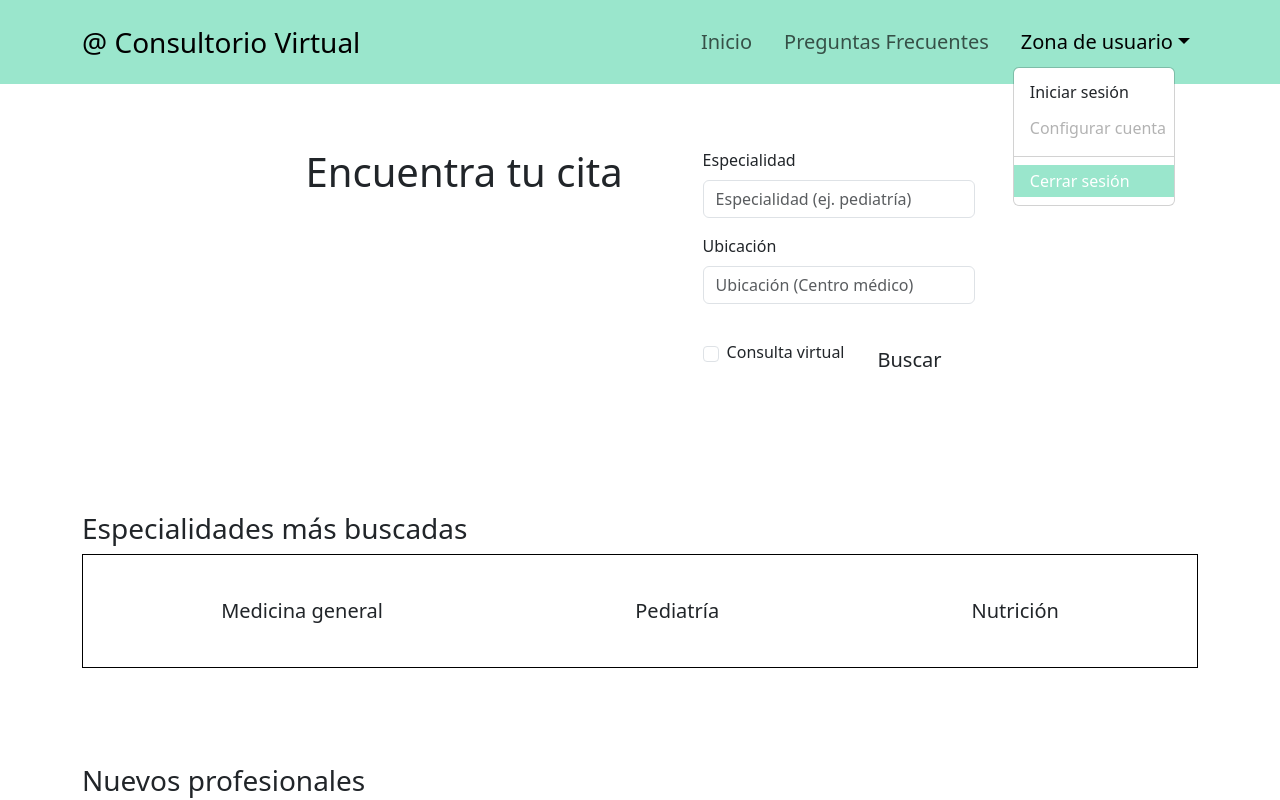
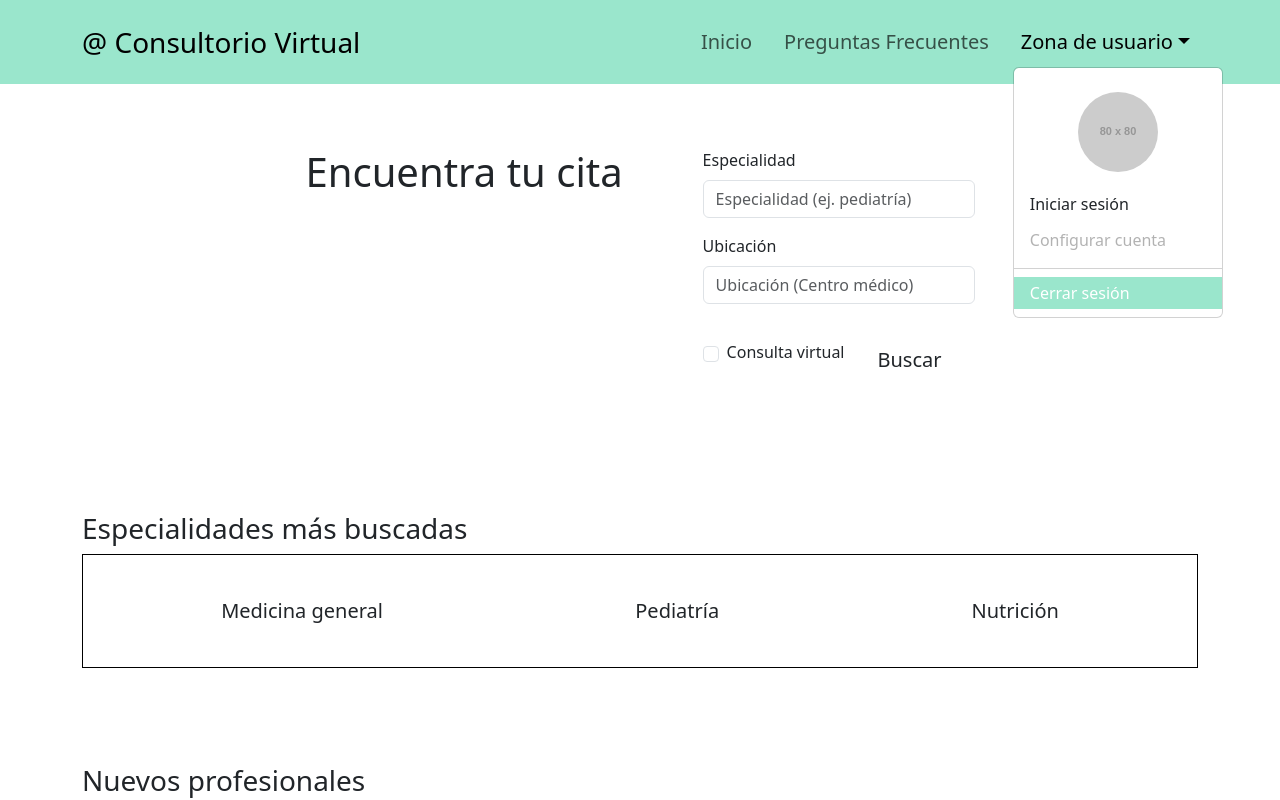
Before and after one commit to FabioECalderon/Frotend_proyectoGrupalMiir, a React (Vite) app in the folder ConsultorioVirtual/: page / in a window 1280 px wide. Both pictures are taken after a click on the button "Zona de usuario". Shown: the top 800 px of the page. Built offline with nearby package versions, Linux system fonts and the light colour scheme; a web font is replaced by a local one.

Commit message:
Refactor display photo and User zone in Navigation

```diff
--- a/ConsultorioVirtual/src/components/MainNav.jsx
+++ b/ConsultorioVirtual/src/components/MainNav.jsx
@@ -27,7 +27,7 @@ export default function MainNav() {
           </Navbar.Brand>
           <Navbar.Toggle aria-controls="main-navbar" />
           <Navbar.Collapse id="main-navbar">
-            <Nav className="ms-auto fs-5 d-flex gap-3 align-items-center">
+            <Nav className="ms-auto fs-5 d-flex gap-3">
               <NavLink to="/home" className="me-auto nav-link">
                 Inicio
               </NavLink>
@@ -36,21 +36,14 @@ export default function MainNav() {
               </NavLink>
               <NavDropdown
                 title={
-                  user ? (
-                    <>
-                      {' '}
-                      <span> Hola {user.email} </span>
-                      <img
-                        src="https://placehold.co/40x40"
-                        className="rounded-circle"
-                      />
-                    </>
-                  ) : (
-                    'Zona de usuario'
-                  )
+                  user ? <span> Hola {user.email} </span> : 'Zona de usuario'
                 }
                 id="main-nav-dropdown"
               >
+                <img
+                  src="https://placehold.co/80x80"
+                  className="rounded-circle mx-5 p-3"
+                />
                 {!user && (
                   <>
                     <NavLink to="/login" className="dropdown-item">
```
